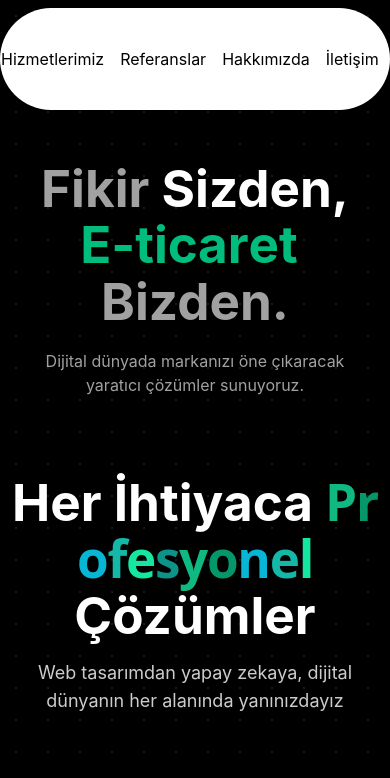
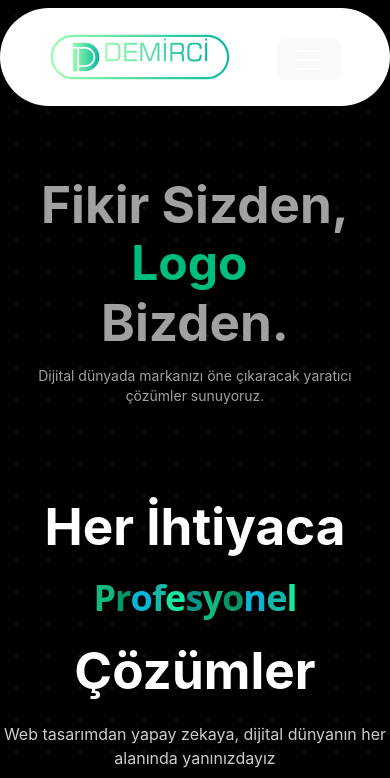
Before and after one commit to VedatYalcinkaya/demirci-frontend, a React (Vite) app: page / in a window 390 px wide. Shown: the top 778 px of the page. Built offline with nearby package versions, Linux system fonts and the light colour scheme.

Commit message:
add mobile compatibility

```diff
--- a/src/components/HeroSection.jsx
+++ b/src/components/HeroSection.jsx
@@ -5,40 +5,43 @@ import { motion } from "framer-motion";
 
 export function HeroSection() {
   const words = [
-    "Website",
+    "Web",
+    "SEO",
+    "Mobil",
+    "Logo",
+    "Marka",
     "Reklam",
-    "Pazarlama",
-    "E-ticaret",
-    "SEO",
-    "Sosyal Medya",
-    "Mobil Uygulama",
-    "Logo Tasarımı",
-    "Marka Kimliği",
-    "Yazılım"
   ];
 
   return (
-    <div className="min-h-[vh] flex flex-col justify-center items-center px-4 py-20">
+    <div className="min-h-[50vh] md:min-h-[50vh] flex flex-col justify-center items-center px-4 py-20">
       <motion.div
         initial={{ opacity: 0, y: 20 }}
         animate={{ opacity: 1, y: 0 }}
         transition={{ duration: 0.8 }}
-        className="text-center"
+        className="text-center max-w-4xl mx-auto"
       >
-        <h1 className="text-4xl md:text-5xl lg:text-6xl font-bold text-white mb-5">
-          <span className="text-neutral-400">Fikir</span> Sizden,
-          <br />
-          <FlipWords
-            words={words}
-            className="text-emerald-500 font-bold"
-          />
-          <span className="text-neutral-400">Bizden.</span>
-        </h1>
+        <div className="flex flex-col items-center">
+          <h1 className="text-3xl sm:text-4xl md:text-5xl lg:text-6xl font-bold text-white leading-tight sm:leading-tight md:leading-tight lg:leading-tight mb-2 sm:mb-3 md:mb-4">
+            <span className="text-neutral-400">Fikir Sizden,</span>
+          </h1>
 
-        <p className="text-neutral-400 text-base md:text-lg max-w-2xl mx-auto mt-4">
+          <div className="h-[45px] sm:h-[45px] md:h-[55px] lg:h-[70px] flex items-center justify-center mb-2 sm:mb-3 md:mb-4">
+            <FlipWords
+              words={words}
+              className="text-5xl sm:text-4xl md:text-5xl lg:text-6xl text-emerald-500 font-bold"
+            />
+          </div>
+
+          <h1 className="text-3xl sm:text-4xl md:text-5xl lg:text-6xl font-bold text-neutral-400">
+            Bizden.
+          </h1>
+        </div>
+
+        <p className="text-neutral-400 text-sm sm:text-base md:text-lg max-w-2xl mx-auto mt-4 sm:mt-6 md:mt-8 px-4">
           Dijital dünyada markanızı öne çıkaracak yaratıcı çözümler sunuyoruz.
         </p>
       </motion.div>
     </div>
-  )
+  );
 }
--- a/src/components/NavbarDemo.jsx
+++ b/src/components/NavbarDemo.jsx
@@ -3,6 +3,7 @@ import React, { useState } from "react";
 import { HoveredLink, Menu, MenuItem, ProductItem } from "./ui/navbar-menu";
 import { cn } from "../lib/utils";
 import demirciLogo from "../assets/DemirciLogo_3.svg";
+import { motion, AnimatePresence } from "framer-motion";
 
 export default function NavbarDemo() {
   return (
@@ -14,20 +15,49 @@ export default function NavbarDemo() {
 
 function Navbar({ className }) {
   const [active, setActive] = useState(null);
+  const [isMobileMenuOpen, setIsMobileMenuOpen] = useState(false);
+
+  // Sayfa kaydırmasını engelle/serbest bırak
+  React.useEffect(() => {
+    if (isMobileMenuOpen) {
+      document.body.style.overflow = 'hidden';
+    } else {
+      document.body.style.overflow = 'unset';
+    }
+  }, [isMobileMenuOpen]);
+
   return (
-    <div className={cn("fixed top-10 inset-x-0 max-w-6xl mx-auto z-50", className)}>
+    <div className={cn("fixed top-4 inset-x-0 max-w-6xl mx-auto z-50", className)}>
       <Menu setActive={setActive}>
-        <div className="flex w-full items-center justify-between">
-          <div className="flex items-center ml-[-32px] mt-[-24px] mb-[-24px]">
+        <div className="flex w-full items-center justify-between px-4 md:px-0">
+          {/* Logo */}
+          <div className="flex items-center">
             <a href="/" className="flex items-center">
               <img
                 src={demirciLogo}
                 alt="Demirci Yazılım Logo"
-                className="h-25 w-auto"
+                className="h-12 md:h-16 w-auto object-contain"
               />
             </a>
           </div>
-          <div className="flex items-center space-x-4">
+
+          {/* Hamburger Menü Butonu - Mobil */}
+          <div className="md:hidden">
+            <button
+              onClick={() => setIsMobileMenuOpen(!isMobileMenuOpen)}
+              className="text-white p-2 hover:bg-white/10 rounded-lg transition-colors z-50 relative"
+              aria-label="Menüyü aç/kapat"
+            >
+              <div className="w-6 h-5 flex flex-col justify-between">
+                <span className={`w-full h-0.5 bg-white transform transition-all duration-300 ${isMobileMenuOpen ? 'rotate-45 translate-y-2' : ''}`} />
+                <span className={`w-full h-0.5 bg-white transition-all duration-300 ${isMobileMenuOpen ? 'opacity-0' : ''}`} />
+                <span className={`w-full h-0.5 bg-white transform transition-all duration-300 ${isMobileMenuOpen ? '-rotate-45 -translate-y-2' : ''}`} />
+              </div>
+            </button>
+          </div>
+
+          {/* Desktop Menü */}
+          <div className="hidden md:flex items-center space-x-4">
             <MenuItem setActive={setActive} active={active} item="Hizmetlerimiz">
               <div className="flex flex-col space-y-4 text-sm">
                 <HoveredLink href="/web-tasarim">Web Tasarım</HoveredLink>
@@ -80,7 +110,137 @@ function Navbar({ className }) {
             </MenuItem>
           </div>
         </div>
+
+        {/* Mobil Menü - Sidebar */}
+        <AnimatePresence>
+          {isMobileMenuOpen && (
+            <>
+              {/* Overlay */}
+              <motion.div
+                initial={{ opacity: 0 }}
+                animate={{ opacity: 1 }}
+                exit={{ opacity: 0 }}
+                onClick={() => setIsMobileMenuOpen(false)}
+                className="fixed inset-0 bg-black/60 backdrop-blur-sm z-40 md:hidden"
+              />
+
+              {/* Sidebar */}
+              <motion.div
+                initial={{ x: "100%" }}
+                animate={{ x: 0 }}
+                exit={{ x: "100%" }}
+                transition={{ type: "spring", damping: 20 }}
+                className="fixed top-0 right-0 h-screen w-[300px] bg-black/95 backdrop-blur-md z-50 md:hidden"
+              >
+                <div className="flex flex-col h-full overflow-y-auto">
+                  {/* Logo Alanı */}
+                  <div className="p-6 border-b border-white/10">
+                    <img
+                      src={demirciLogo}
+                      alt="Demirci Yazılım Logo"
+                      className="h-12 w-auto"
+                    />
+                  </div>
+
+                  {/* Menü Öğeleri */}
+                  <nav className="flex-1 p-6">
+                    <div className="space-y-4">
+                      <MobileMenuSection title="Hizmetlerimiz">
+                        <MobileLink href="/web-tasarim">Web Tasarım</MobileLink>
+                        <MobileLink href="/grafik-tasarim">Grafik Tasarım</MobileLink>
+                        <MobileLink href="/dijital-pazarlama">Dijital Pazarlama</MobileLink>
+                        <MobileLink href="/e-ticaret">E-Ticaret Çözümleri</MobileLink>
+                        <MobileLink href="/mobil-uygulama">Mobil Uygulama</MobileLink>
+                        <MobileLink href="/yazilim-gelistirme">Yazılım Geliştirme</MobileLink>
+                      </MobileMenuSection>
+
+                      <MobileMenuSection title="Referanslar">
+                        <MobileLink href="/referanslar/e-ticaret">E-Ticaret Projeleri</MobileLink>
+                        <MobileLink href="/referanslar/kurumsal">Kurumsal Web Siteleri</MobileLink>
+                        <MobileLink href="/referanslar/mobil">Mobil Uygulamalar</MobileLink>
+                        <MobileLink href="/referanslar/yazilim">Özel Yazılım Projeleri</MobileLink>
+                      </MobileMenuSection>
+
+                      <MobileMenuSection title="Hakkımızda">
+                        <MobileLink href="/hakkimizda/biz-kimiz">Biz Kimiz</MobileLink>
+                        <MobileLink href="/hakkimizda/vizyon-misyon">Vizyon & Misyon</MobileLink>
+                        <MobileLink href="/hakkimizda/ekibimiz">Ekibimiz</MobileLink>
+                        <MobileLink href="/hakkimizda/teknolojiler">Kullandığımız Teknolojiler</MobileLink>
+                      </MobileMenuSection>
+
+                      <MobileMenuSection title="İletişim">
+                        <MobileLink href="/iletisim/bize-ulasin">Bize Ulaşın</MobileLink>
+                        <MobileLink href="/iletisim/teklif-al">Teklif Alın</MobileLink>
+                        <MobileLink href="/iletisim/kariyer">Kariyer</MobileLink>
+                        <MobileLink href="/iletisim/sikca-sorulan-sorular">S.S.S.</MobileLink>
+                      </MobileMenuSection>
+                    </div>
+                  </nav>
+
+                  {/* Alt Bilgi */}
+                  <div className="p-6 border-t border-white/10">
+                    <p className="text-sm text-neutral-400 text-center">
+                      © 2024 Demirci Yazılım
+                    </p>
+                  </div>
+                </div>
+              </motion.div>
+            </>
+          )}
+        </AnimatePresence>
       </Menu>
     </div>
   );
 }
+
+const MobileMenuSection = ({ title, children }) => {
+  const [isOpen, setIsOpen] = useState(false);
+
+  return (
+    <div className="rounded-lg bg-white/5">
+      <button
+        onClick={() => setIsOpen(!isOpen)}
+        className="flex items-center justify-between w-full p-4 text-base font-medium text-white"
+      >
+        {title}
+        <svg
+          className={`w-5 h-5 transition-transform duration-200 ${isOpen ? 'rotate-180' : ''}`}
+          fill="none"
+          stroke="currentColor"
+          viewBox="0 0 24 24"
+        >
+          <path
+            strokeLinecap="round"
+            strokeLinejoin="round"
+            strokeWidth={2}
+            d="M19 9l-7 7-7-7"
+          />
+        </svg>
+      </button>
+      <AnimatePresence>
+        {isOpen && (
+          <motion.div
+            initial={{ opacity: 0, height: 0 }}
+            animate={{ opacity: 1, height: "auto" }}
+            exit={{ opacity: 0, height: 0 }}
+            transition={{ duration: 0.2 }}
+            className="px-4 pb-4"
+          >
+            <div className="space-y-2">
+              {children}
+            </div>
+          </motion.div>
+        )}
+      </AnimatePresence>
+    </div>
+  );
+};
+
+const MobileLink = ({ href, children, className = "" }) => (
+  <a
+    href={href}
+    className={`block py-2 px-4 text-sm text-neutral-300 hover:text-white transition-colors rounded hover:bg-white/5 ${className}`}
+  >
+    {children}
+  </a>
+);
--- a/src/components/ServicesSection.jsx
+++ b/src/components/ServicesSection.jsx
@@ -16,12 +16,22 @@ export function ServicesSection() {
     <div className="relative z-10 py-20 mt-[-10vh] flex flex-col items-center justify-center w-full">
       {/* Başlık Kısmı */}
       <div className="text-center mb-16">
-        <h1 className="text-4xl md:text-5xl lg:text-6xl font-bold text-white mb-4">
-          Her İhtiyaca <ColourfulText text="Profesyonel" /> Çözümler
-        </h1>
-        <p className="text-white/80 text-lg max-w-2xl mx-auto">
-          Web tasarımdan yapay zekaya, dijital dünyanın her alanında
-          yanınızdayız
+        <div className="flex flex-col sm:flex-row items-center justify-center gap-4 sm:gap-3 md:gap-4">
+          <h1 className="text-4xl sm:text-3xl md:text-4xl lg:text-5xl xl:text-6xl font-bold text-white">
+            Her İhtiyaca
+          </h1>
+          <div className="my-2 sm:my-0">
+            <ColourfulText
+              text="Profesyonel"
+              className="text-4xl sm:text-3xl md:text-4xl lg:text-5xl xl:text-6xl font-bold"
+            />
+          </div>
+          <h1 className="text-4xl sm:text-3xl md:text-4xl lg:text-5xl xl:text-6xl font-bold text-white">
+            Çözümler
+          </h1>
+        </div>
+        <p className="text-white/80 text-base sm:text-lg max-w-2xl mx-auto mt-6">
+          Web tasarımdan yapay zekaya, dijital dünyanın her alanında yanınızdayız
         </p>
       </div>
 
```
